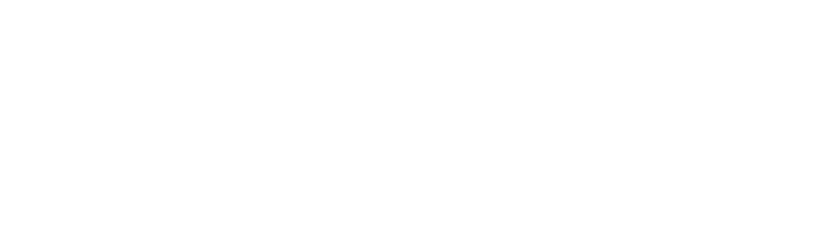
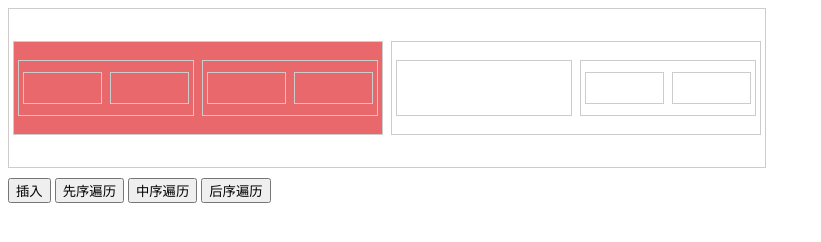
Before and after one commit to CaptainLiao/ife2016, a plain HTML site: page binarytree.html in a window 1280 px wide. Shown: the whole page, without its empty margins (0-821 px from the left). Drawn offline with Linux system fonts and the light colour scheme.

Commit message:
add binarytree

```diff
--- a/binarytree.html
+++ b/binarytree.html
@@ -2,9 +2,90 @@
 <html lang="en">
 <head>
     <meta charset="UTF-8">
-    <title>Document</title>
+    <title>二叉树算法演示</title>
+
+    <style type="text/css">
+        * {
+            box-sizing: border-box;
+        }
+        .binary {
+            width: 60%;
+            height: 160px;
+        }
+        .root {
+            width: 100%;
+            height: 100%;
+            border: 1px solid #ccc;
+            display: flex;
+            justify-content: center;
+            align-items: center;
+        }
+        .left,
+        .right {
+            width: 100%;
+            height: 60%;
+            border: 1px solid #ccc;
+            margin: 4px;
+            display: flex;
+            justify-content: center;
+            align-items: center;
+        }
+        .buttons {
+            margin-top: 10px;
+        }
+        .red {
+            background-color: rgb(233, 104, 107)
+        }
+    </style>
 </head>
 <body>
+    <div class="binary">
+        <div class="root">
+            <div class="left red">
+               <div class="left">
+                   <div class="left">
+
+                   </div>
+                   <div class="right">
+
+                   </div>
+               </div>
+               <div class="right">
+                    <div class="left">
+
+                    </div>
+                    <div class="right">
+
+                    </div>
+               </div>
+            </div>
+            <div class="right">
+                <div class="left">
+
+                </div>
+                <div class="right">
+                    <div class="left">
+
+                    </div>
+                    <div class="right">
+
+                    </div>
+                </div>
+            </div>
+        </div>
+    </div>
+
+    <div class="buttons">
+        <button class="insert">插入</button>
+        <button class="order1">先序遍历</button>
+        <button class="order2">中序遍历</button>
+        <button class="order3">后序遍历</button>
+    </div>
+
+    <script type="text/javascript">
+
+    </script>
+
     <script type="text/javascript">
         function Node(data, left, right) {
             this.data = data;
```
